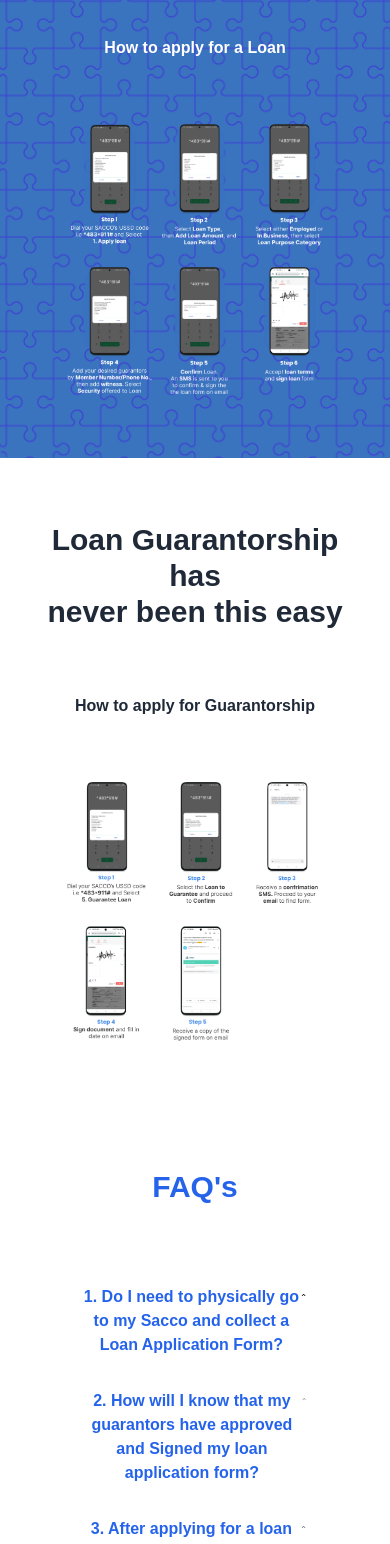
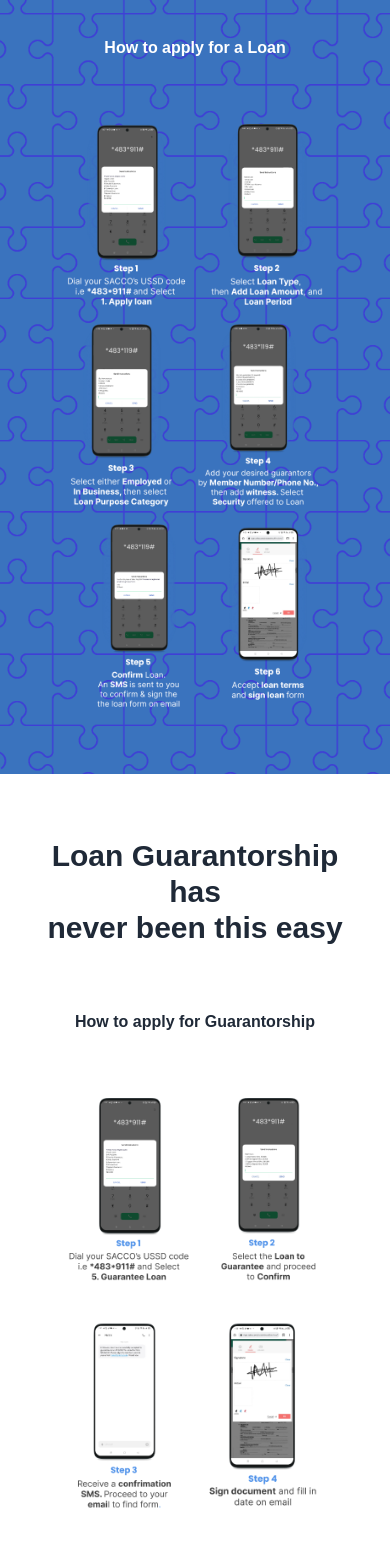
Before and after one commit to daino-sir/presta-ussd-landing, a React (Create React App) app: page / in a window 390 px wide. Shown: the part 1120-2664 px from the top of the page. Built offline with nearby package versions, Linux system fonts and the light colour scheme.

Commit message:
added resposniveness for processes

```diff
--- a/src/components/atoms/GuarantorshipProcess.js
+++ b/src/components/atoms/GuarantorshipProcess.js
@@ -1,5 +1,6 @@
 import React from 'react';
 import Process from '../../assets/imgs/Process-two.png'
+import ProcessMobi from '../../assets/imgs/process-two-mobi.png'
 
 function GuarantorshipProcess() {
   return (
@@ -11,10 +12,14 @@ function GuarantorshipProcess() {
     <p className="text-base md:text-lg font-black text-gray-800 text-center">How to apply for Guarantorship</p>
     </div>
     <div className="w-9/12 self-center py-16">
-      <img
-      className='object-contain'
-      src={Process}
-      />
+    <img
+        className='hidden md:flex object-contain'
+        src={Process}
+        />
+         <img
+        className='flex md:hidden object-contain'
+        src={ProcessMobi}
+        />
     </div>
     </div>
   )
--- a/src/components/atoms/LoanProcess.js
+++ b/src/components/atoms/LoanProcess.js
@@ -1,34 +1,9 @@
 import { useState } from 'react'
 import { Tab } from '@headlessui/react'
 import Process from '../../assets/imgs/processes.png'
-
-function classNames(...classes) {
-  return classes.filter(Boolean).join(' ')
-}
+import ProcessMobi from '../../assets/imgs/process-mobi.png'
 
 export default function ProcessOne() {
-  let [categories] = useState({
-    USSD: [
-      {
-        id: 1,
-        title: 'Does drinking coffee make you smarter?',
-        date: '5h ago',
-        commentCount: 5,
-        shareCount: 2,
-        image: '../../assets/imgs/processes.png',
-      },
-    ],
-    App: [
-      {
-        id: 1,
-        title: 'Is tech making coffee better or worse?',
-        date: 'Jan 7',
-        commentCount: 29,
-        shareCount: 16,
-        image: '../../assets/imgs/processes.png',
-      },
-    ],
-  })
 
   return (
     <div className='flex flex-col px-6 bg-white w-full blue-bg'>
@@ -40,8 +15,12 @@ export default function ProcessOne() {
       </div>
       <div className="w-9/12 self-center py-16">
         <img
-        className='object-contain'
+        className='hidden md:flex object-contain'
         src={Process}
+        />
+         <img
+        className='flex md:hidden object-contain'
+        src={ProcessMobi}
         />
       </div>
     {/* <div className="w-full max-w-md px-2 py-16 sm:px-0">
```
Also changed, not shown: src/assets/imgs/process-mobi.png (added), src/assets/imgs/process-two-mobi.png (added).
